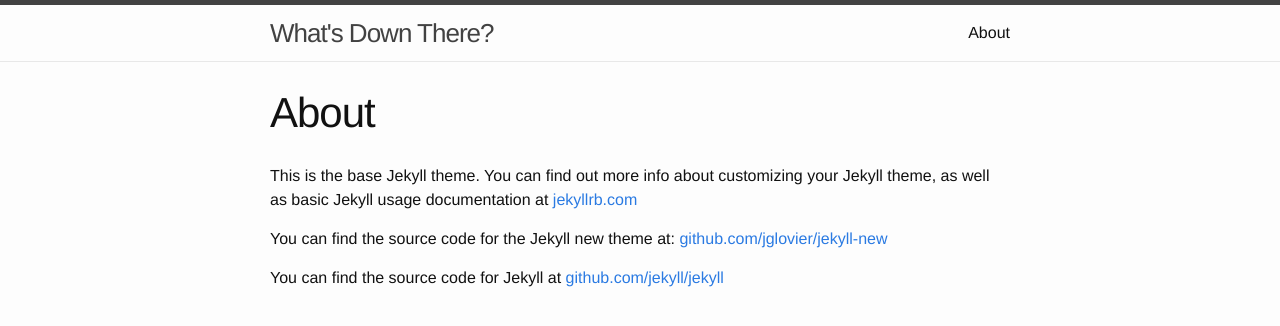
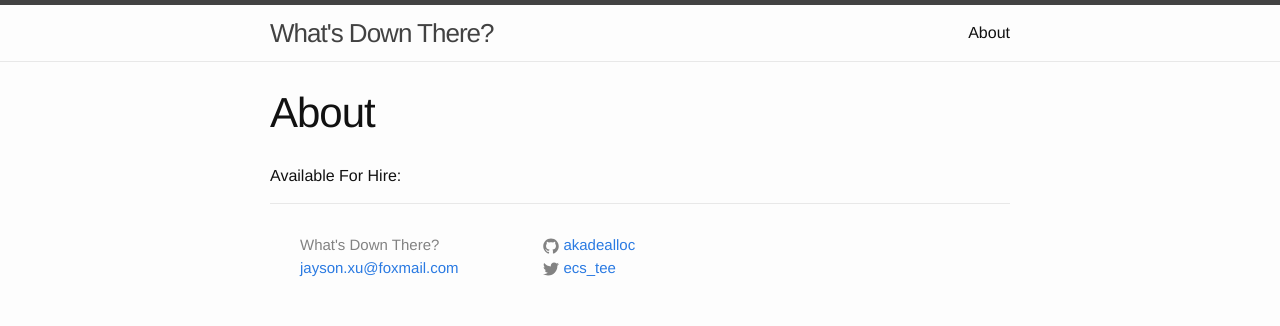
Before and after one commit to controlsea/blog, a Jekyll site: the page built from about.md, in a window 1280 px wide. Shown: the top 326 px of the page. Built offline with Jekyll 4.4.1, drawn with Linux system fonts in a browser that asks for light colours; Markdown is read by kramdown in place of the engine named in the settings.

Commit message:
add about.md

```diff
--- a/_layouts/page.html
+++ b/_layouts/page.html
@@ -9,6 +9,9 @@
 
   <article class="post-content">
     {{ content }}
+
+    {% include footer.html %}
+
   </article>
 
 </div>
--- a/about.md
+++ b/about.md
@@ -4,8 +4,4 @@
 permalink: /about/
 ---
 
-This is the base Jekyll theme. You can find out more info about customizing your Jekyll theme, as well as basic Jekyll usage documentation at [jekyllrb.com](http://jekyllrb.com/)
-
-You can find the source code for the Jekyll new theme at: [github.com/jglovier/jekyll-new](https://github.com/jglovier/jekyll-new)
-
-You can find the source code for Jekyll at [github.com/jekyll/jekyll](https://github.com/jekyll/jekyll)
+Available For Hire:
```
